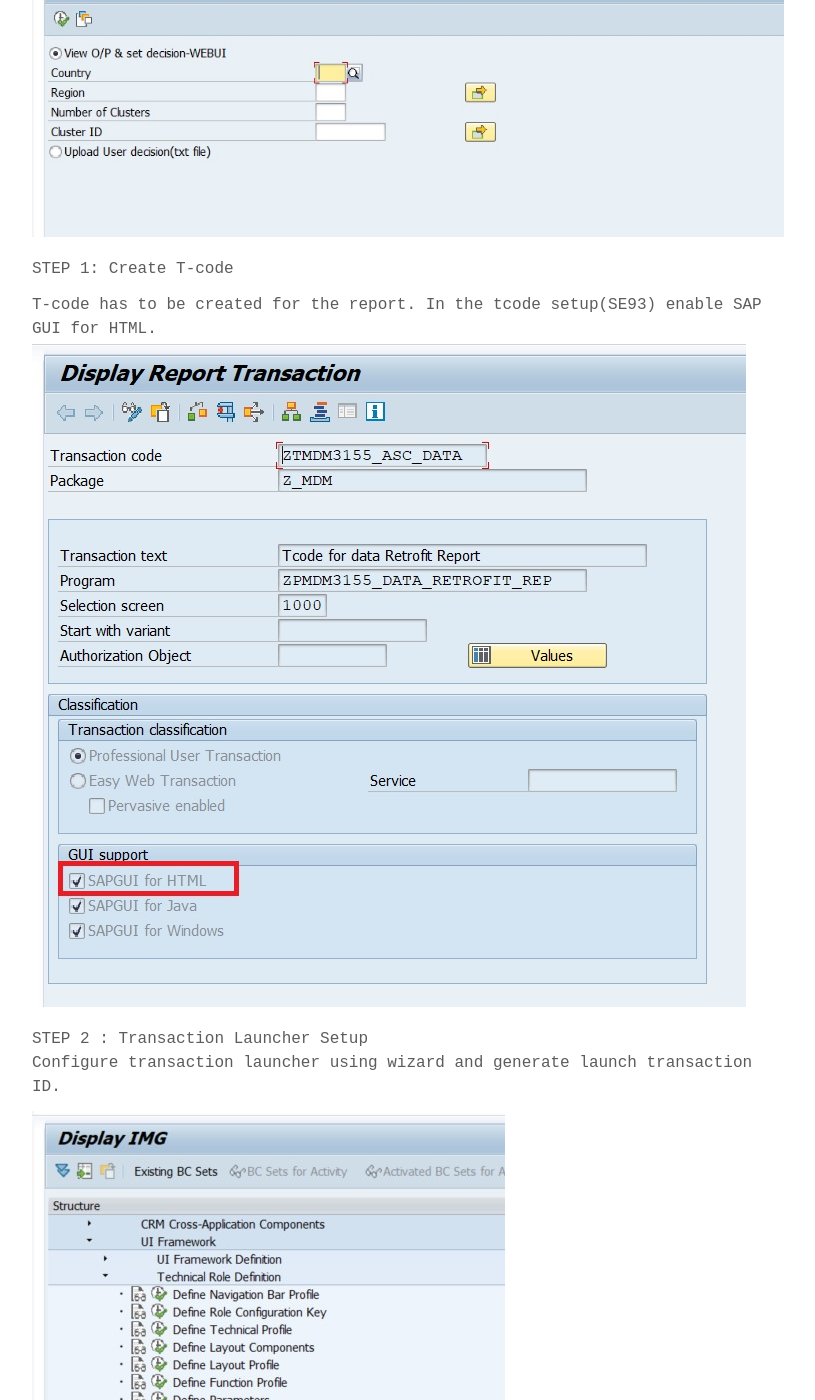
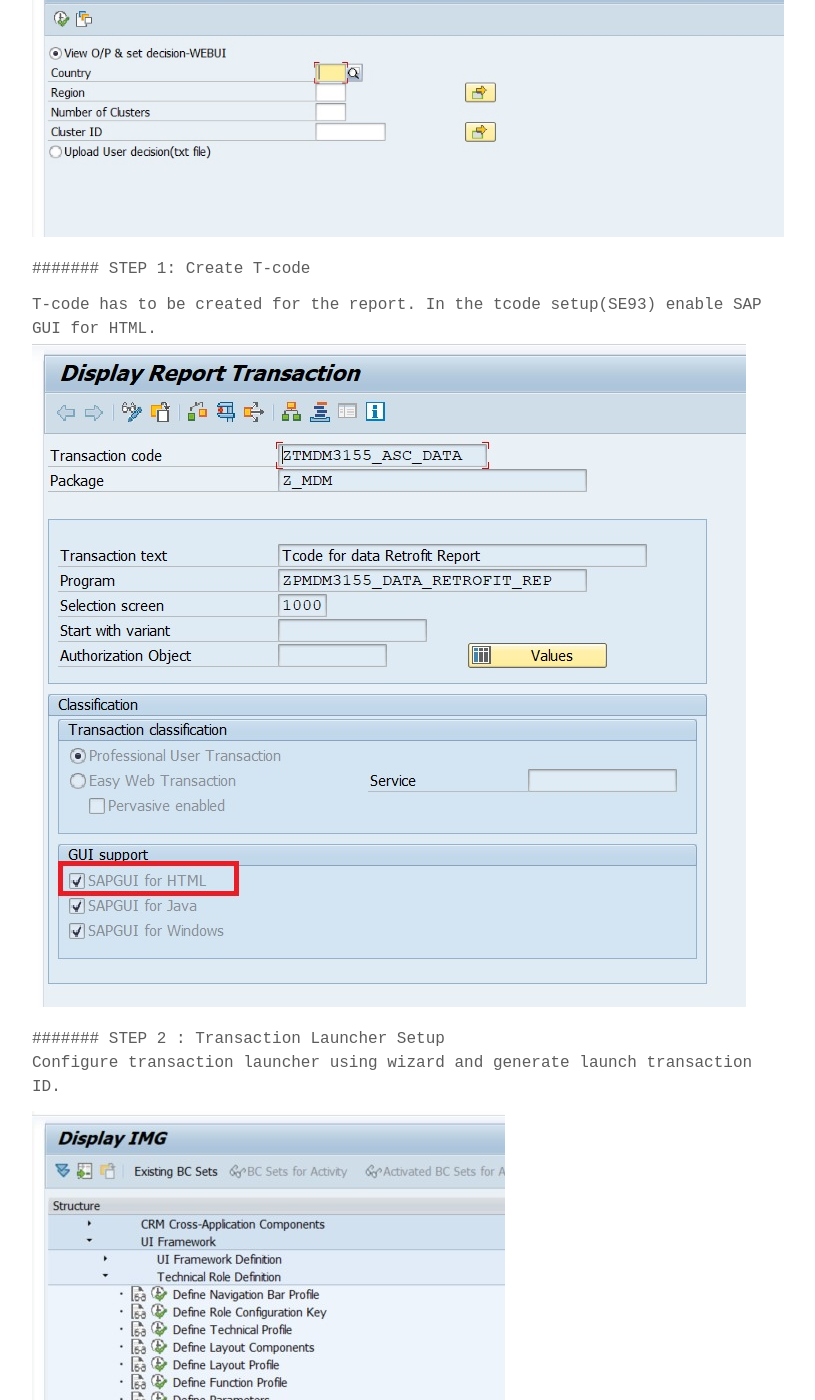
Before and after one commit to a6unraj/a6unraj.github.io, a Jekyll site: the page built from _posts/2020-06-13-make-available-gui-report-in-crm-web-ui.md, in a window 1280 px wide and 1400 px high, scrolled down 732 px. Shown: the whole window, without its empty margins (232-1047 px from the left). Built offline with Jekyll 4.4.1, drawn with Linux system fonts in a browser that asks for light colours; some web fonts are replaced; comment, search, counter and statistics services are not loaded; some of the changed text lies outside the part shown.

Commit message:
Update 2020-06-13-make-available-gui-report-in-crm-web-ui.md

```diff
--- a/_posts/2020-06-13-make-available-gui-report-in-crm-web-ui.md
+++ b/_posts/2020-06-13-make-available-gui-report-in-crm-web-ui.md
@@ -10,12 +10,12 @@
 
 ![img7](http://a6unraj.com/sap/assets/images/img7.jpg)
 
-STEP 1: Create T-code <br/>
+####### STEP 1: Create T-code <br/>
 
 T-code has to be created for the report. In the tcode setup(SE93) enable SAP GUI for HTML.
 ![img8](http://a6unraj.com/sap/assets/images/img8.jpg)
 
-STEP 2 : Transaction Launcher Setup <br/>
+####### STEP 2 : Transaction Launcher Setup <br/>
 Configure transaction launcher using wizard and generate launch transaction ID.
 
 ![img9](http://a6unraj.com/sap/assets/images/img9.jpg)
@@ -32,12 +32,12 @@
 ![img18](http://a6unraj.com/sap/assets/images/img18.jpg)
 ![img19](http://a6unraj.com/sap/assets/images/img19.jpg)
 
-STEP 3 : Navigation Bar Profile Setup <br/>
+####### STEP 3 : Navigation Bar Profile Setup <br/>
 Goto Navigation Bar profile setup and Create a logical link for the above created Transaction Launch ID(pass Transaction launch ID to the parameter below)
 ![img20](http://a6unraj.com/sap/assets/images/img20.jpg)
 ![img21](http://a6unraj.com/sap/assets/images/img21.jpg)
 
-STEP 4: Workcenter Group setup <br/>
+####### STEP 4: Workcenter Group setup <br/>
 Identity where the links have to be made available in CRM web UI.
 For example I want the links to be added in the below 2 places- in menu and under search section,
 ![img22](http://a6unraj.com/sap/assets/images/img22.jpg)
@@ -52,7 +52,7 @@
 Insert the logic link to the work center link group id
 ![img25](http://a6unraj.com/sap/assets/images/img25.jpg)
 
-STEP 5: Navigation Bar Profile Setup for business roles <br/>
+####### STEP 5: Navigation Bar Profile Setup for business roles <br/>
 Identify the business roles for which the links of the report have to be shown.
 ![img26](http://a6unraj.com/sap/assets/images/img26.jpg)
 
```
